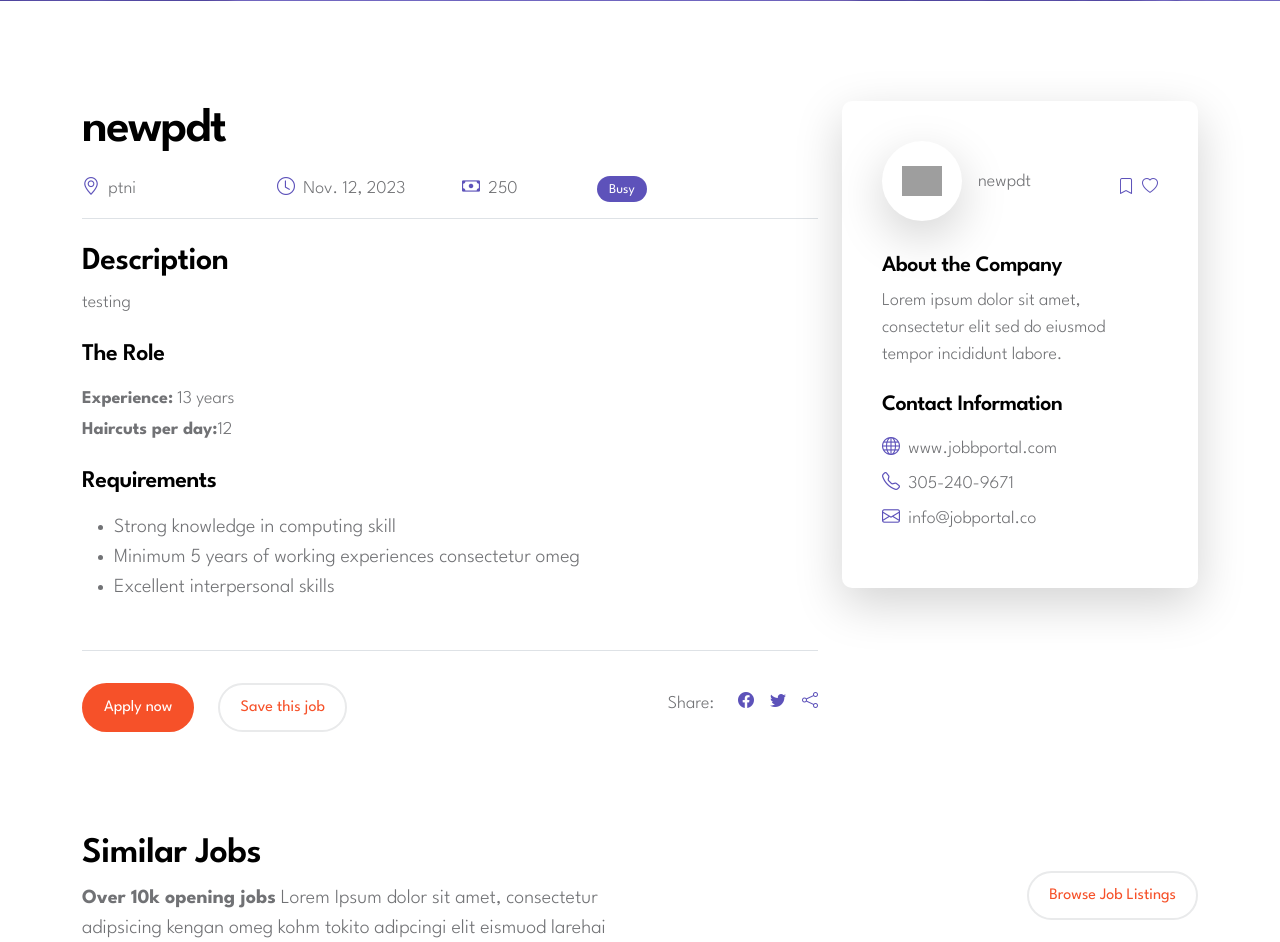
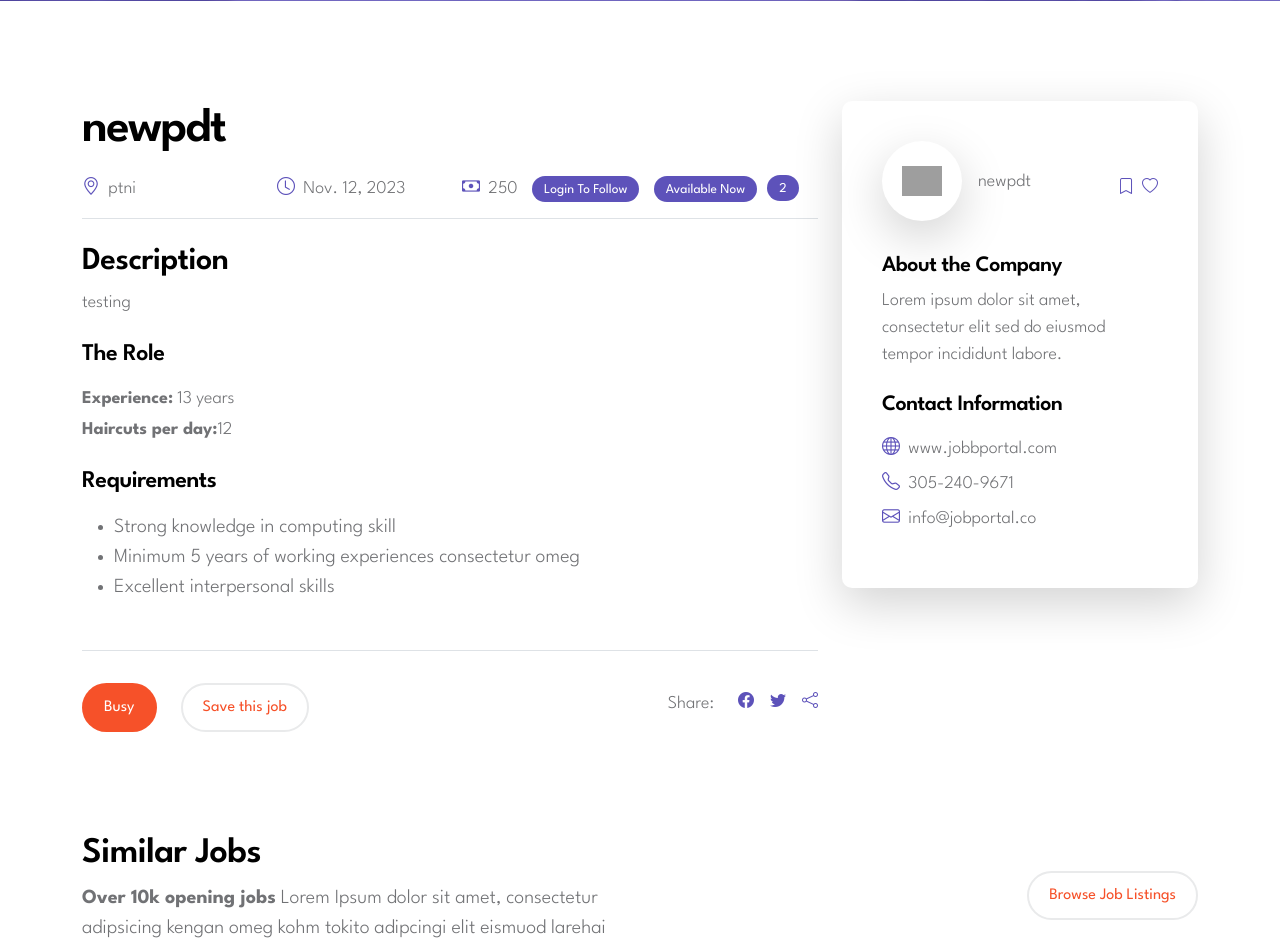
Before and after one commit to fasilkppl/projectX, a Django app: page /details/2/ in a window 1280 px wide. Shown: the part 503-1445 px from the top of the page. Run offline with Django 4.2, Linux system fonts and the light colour scheme; data comes from the database, SQL or seed files in the repository; both versions use the stored data as it was after the commit; some libraries are stand-ins or nearby versions; grey boxes are pictures that could not be loaded.

Commit message:
follow button, follower count updation feature added

```diff
--- a/users/models.py
+++ b/users/models.py
@@ -11,8 +11,9 @@ class Details(models.Model):
     location = models.CharField(max_length=200, default='Unknown')
     date_posted = models.DateField(default=date.today)
     availability = models.BooleanField(default=True)
-
     image = models.ImageField(null=True, blank=True)
+    followers = models.ManyToManyField(User, related_name='following', blank=True)
+    followers_count = models.IntegerField(default=0)
 
     def __str__(self):
         return self.name
--- a/users/templates/users/details.html
+++ b/users/templates/users/details.html
@@ -79,13 +79,19 @@
                             <a class="nav-link" href="contact.html">Contact</a>
                         </li>
 
+                        {% if user.is_authenticated %}
                             <li class="nav-item ms-lg-auto">
-                            <a class="nav-link" href="#">Register</a>
+                                <a class="nav-link custom-btn btn" href="{% url 'logout_pg' %}">Logout</a>
+                            </li>
+                        {% else %}
+                            <li class="nav-item ms-lg-auto">
+                                <a class="nav-link" href="{% url 'register_pg' %}">Register</a>
                             </li>
 
                             <li class="nav-item">
-                            <a class="nav-link custom-btn btn" href="#">Login</a>
+                                <a class="nav-link custom-btn btn" href="{% url 'login_pg' %}">Login</a>
                             </li>
+                        {% endif %}
                     </ul>
                 </div>
             </div>
@@ -155,17 +161,28 @@
                                         {{detail.price}}
                                     </p>
 
+
+
+                                <!-- Follower count -->
                                <div class="d-flex">
                                 <p class="mb-0">
-                                            {% if detail.availability %}
-                                                <a href="job-listings.html" class="badge badge-level">Available Now</a>
-                                                <a href="{% url 'payment_pg'  %}" class="badge">Book Now</a>
+                                    {% if user.is_authenticated %}
+                                        {% if user in detail.followers.all %}
+                                            <a href="#" id="follow-btn" data-barber-id="{{ detail.id }}" class="badge badge-level" >Unfollow</a>
                                         {% else %}
-                                                <a href="job-listings.html" class="badge badge-level">Busy</a>
+                                            <a href="#" id="follow-btn" data-barber-id="{{ detail.id }}" class="badge badge-level">Follow</a>
                                         {% endif %}
+                                    {% else %}
+                                        <a href="{% url 'login_pg' %}" class="badge badge-level" style="margin-left: -60px;">Login To Follow</a>
+                                    {% endif %}
+                                    <a href="#" class="badge badge-level">Available Now</a>
+                                    <span class="badge badge-level" id="followers-count" style="position: absolute; bottom: 2; left: 2;">{{ current_follower_count }}</span>
                                 </p>
+                            </div>
 
-                                    </div>
+
+
+
                                 </div>
 
                                 <h4 class="mt-4 mb-2">Description</h4>
@@ -190,7 +207,11 @@
                                 </ul>
 
                                 <div class="d-flex justify-content-center flex-wrap mt-5 border-top pt-4">
-                                    <a href="#" class="custom-btn btn mt-2">Apply now</a>
+                                    {% if detail.availability %}
+                                        <a href="{% url 'payment_pg'  %}" class="custom-btn btn mt-2">Book Now</a>
+                                    {% else %}
+                                        <a href="#" class="custom-btn btn mt-2">Busy</a>
+                                    {% endif %}
 
                                     <a href="#" class="custom-btn custom-border-btn btn mt-2 ms-lg-4 ms-3">Save this job</a>
 
@@ -635,8 +656,40 @@
             </div>
         </footer>
 
+
+        <!-- Follower-count js code -->
+        <script src="https://code.jquery.com/jquery-3.6.4.min.js"></script>
+        <script src="https://code.jquery.com/jquery-3.6.4.min.js"></script>
+        <script>
+            $(document).ready(function () {
+                // Get CSRF token from cookie
+                const csrfToken = document.cookie.match(/csrftoken=([\w-]+)/)[1];
+
+                $("#follow-btn").on("click", function () {
+                    const barberId = $(this).data("barber-id");
+
+                    $.ajax({
+                        url: "{% url 'follow_barber' pk=detail.pk %}",
+                        method: "POST",
+                        headers: { "X-CSRFToken": csrfToken },
+                        data: { barber_id: barberId },
+                        success: function (data) {
+                            if (data.success) {
+                                $("#follow-btn").text(data.is_following ? "Unfollow" : "Follow");
+                                $("#followers-count").text(data.followers_count);
+                            } else {
+                                alert("Error: " + data.error);
+                            }
+                        },
+                        error: function () {
+                            alert("Error: Unable to process the request.");
+                        }
+                    });
+                });
+            });
+        </script>
+
         <!-- JAVASCRIPT FILES -->
-
         <script  src="{% static 'vendor/jquery/jquery.min.js' %}"></script>
         <script  src="{% static 'vendor/bootstrap/js/bootstrap.min.js' %}"></script>
         <script  src="{% static 'vendor/bootstrap/js/owl.carousel.min.js' %}"></script>
--- a/users/templates/users/index.html
+++ b/users/templates/users/index.html
@@ -326,7 +326,7 @@ Bootstrap 5 HTML CSS Template
                                 <div class="job-body d-flex flex-wrap flex-auto align-items-center ms-4">
                                     <div class="mb-3">
                                         <h4 class="job-title mb-lg-0">
-                                            <a href="{% url 'details_pg' pk=detail.pk %}" class="job-title-link">{{detail.name}}</a>
+                                            <a href="{% url 'details' pk=detail.pk %}" class="job-title-link">{{detail.name}}</a>
                                         </h4>
 
                                         <div class="d-flex flex-wrap align-items-center">
@@ -363,7 +363,7 @@ Bootstrap 5 HTML CSS Template
                                     </div>
 
                                     <div class="job-section-btn-wrap">
-                                        <a href="{% url 'details_pg' pk=detail.pk %}" class="custom-btn btn">View Details</a>
+                                        <a href="{% url 'details' pk=detail.pk %}" class="custom-btn btn">View Details</a>
                                     </div>
                                 </div>
                             </div>
--- a/users/urls.py
+++ b/users/urls.py
@@ -29,8 +29,9 @@ urlpatterns = [
     path('register/', user_views.register_func, name='register_pg'),
     path('login/', user_views.login_view, name='login_pg'),
     path('logout/', auth_views.LogoutView.as_view(template_name='users/logout.html'), name='logout_pg'),
-    path('details/<int:pk>/', user_views.details, name='details_pg'),
+    path('details/<int:pk>/', user_views.details, name='details'),
     path('payment/', user_views.payment, name='payment_pg'),
+    path('follow/<int:pk>/', user_views.follow_barber, name='follow_barber'),
 
 
 
--- a/users/views.py
+++ b/users/views.py
@@ -3,8 +3,8 @@ from django.contrib.auth import authenticate, login
 from .forms import UserRegisterForm, CustomAuthenticationForm
 from django.contrib import messages
 from .models import *
-
-
+from django.http import JsonResponse
+from .forms import CustomAuthenticationForm
 
 
 
@@ -37,9 +37,7 @@ def register_func(request):
 
 
 
-from django.contrib.auth import login
-from django.shortcuts import render, redirect
-from .forms import CustomAuthenticationForm
+
 
 def login_view(request):
     if request.method == 'POST':
@@ -59,8 +57,43 @@ def login_view(request):
 
 def details(request, pk):
     detail = get_object_or_404(Details, pk=pk)
-    context ={"detail" : detail}
-    return render(request,'users/details.html',context)
+
+    # Fetch the current follower count
+    current_follower_count = detail.followers.count()
+
+    context = {
+        "detail": detail,
+        "current_follower_count": current_follower_count,
+    }
+
+    return render(request, 'users/details.html', context)
+
+
+
+
+def follow_barber(request, pk):
+    if request.method == 'POST':
+        barber = get_object_or_404(Details, pk=pk)
+
+        # Assuming you have a ForeignKey named 'followers' in your Details model
+        if request.user in barber.followers.all():
+            barber.followers.remove(request.user)
+            is_following = False
+        else:
+            barber.followers.add(request.user)
+            is_following = True
+
+        # Update the follower count
+        followers_count = barber.followers.count()
+
+        return JsonResponse({
+            'success': True,
+            'is_following': is_following,
+            'followers_count': followers_count,
+        })
+
+    return JsonResponse({'success': False, 'error': 'Invalid request'})
+
 
 
 
```
Also changed, not shown: db.sqlite3, media/WhatsApp_Image_2023-03-14_at_1.48.13_PM.jpeg (added), users/migrations/0004_details_followers_details_followers_count.py (added). Lines whose indentation alone changed are shown as unchanged.
